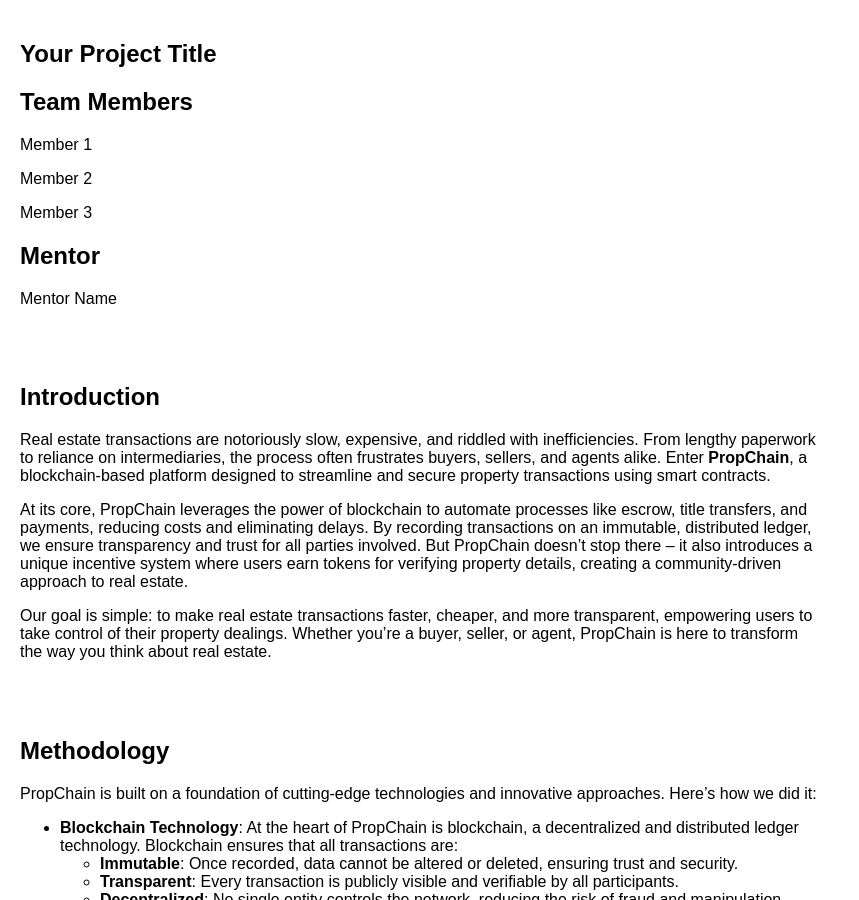
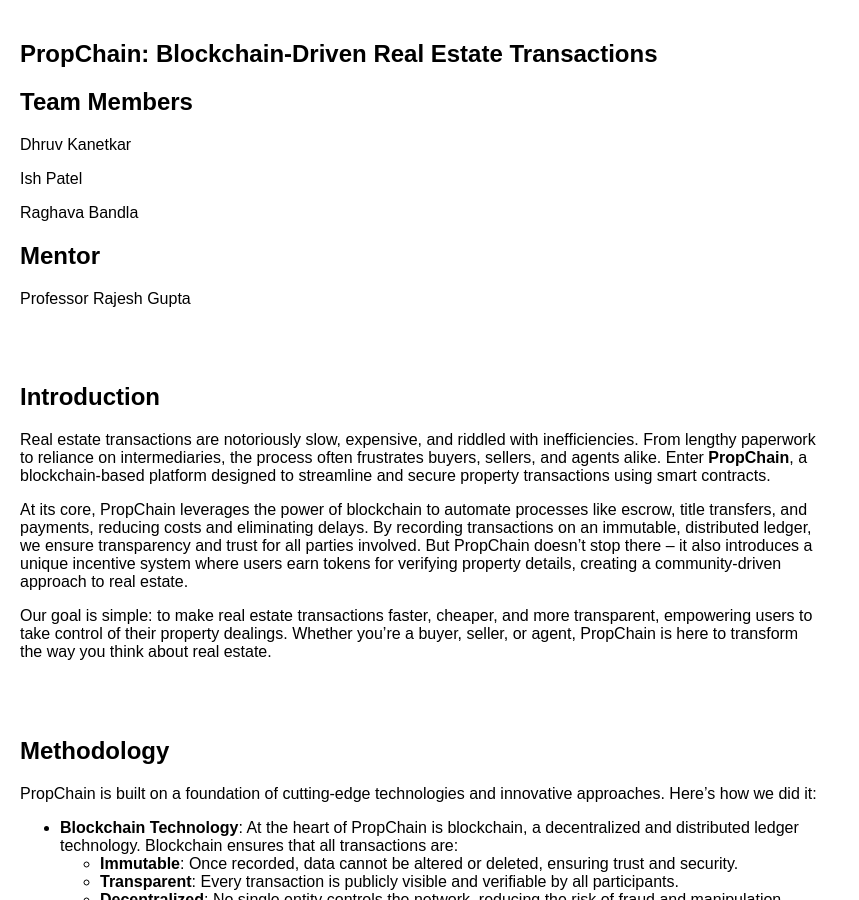
Before and after one commit to DhruvK0/propchain_project_website, a Jekyll site: the page built from index.md, in a window 1280 px wide and 900 px high. Shown: the whole window, without its empty margins (0-859 px from the left). Built offline with Jekyll 4.4.1, drawn with Linux system fonts in a browser that asks for light colours.

Commit message:
added mentor and team names and title

```diff
--- a/index.md
+++ b/index.md
@@ -5,14 +5,14 @@ layout: default
 <div class="parallax">
   <section id="landing" class="parallax__layer parallax__layer--base">
     <div class="section-content">
-      <h1>{{ site.project_title }}</h1>
+      <h1>PropChain: Blockchain-Driven Real Estate Transactions</h1>
       <div class="team">
         <h2>Team Members</h2>
-        {% for member in site.team_members %}
-        <p>{{ member.name }}</p>
-        {% endfor %}
+        <p>Dhruv Kanetkar</p>
+        <p>Ish Patel</p>
+        <p>Raghava Bandla</p>
         <h2>Mentor</h2>
-        <p>{{ site.mentor_name }}</p>
+        <p>Professor Rajesh Gupta</p>
       </div>
       <div class="links">
         <a href="{{ site.github_link }}" target="_blank">
```
